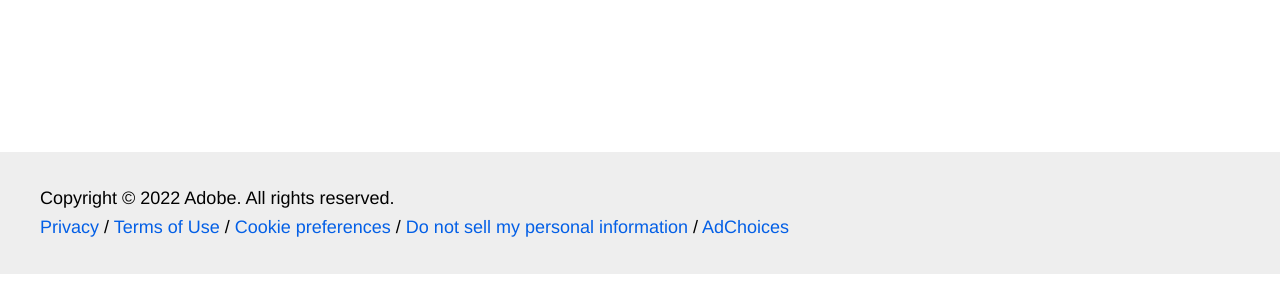
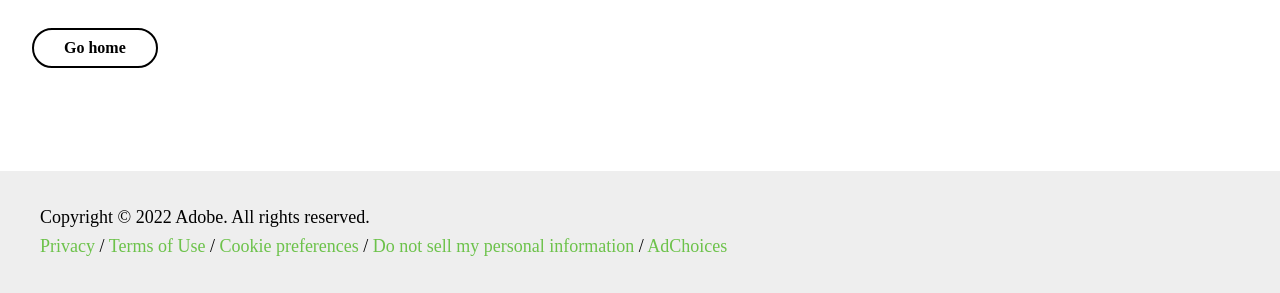
Before and after one commit to seanforeman/foal-farm-website, a website with bundled scripts: page 404.html in a window 1280 px wide. Shown: the part 648-941 px from the top of the page. Built offline with nearby package versions, Linux system fonts and the light colour scheme; files whose address does not match are found by name.

Commit message:
Adding new files

```diff
--- a/blocks/header/header.css
+++ b/blocks/header/header.css
@@ -2,7 +2,7 @@
 header .nav-wrapper {
   background-color: var(--background-color);
   width: 100%;
-  z-index: 2;
+  z-index: 3;
   position: fixed;
 }
 
--- a/styles/styles.css
+++ b/styles/styles.css
@@ -12,17 +12,12 @@
 
  :root {
   /* colors */
-  --link-color: #035fe6;
-  --link-hover-color: #136ff6;
-  --background-color: #fff;
-  --overlay-background-color: #eee;
-  --highlight-background-color: #ccc;
-  --text-color: #000;
-
-  /* fonts */
-  --body-font-family: 'helvetica neue', helvetica, ubuntu, roboto, noto, sans-serif;
-  --heading-font-family: var(--body-font-family);
-  --fixed-font-family: 'Roboto Mono', menlo, consolas, 'Liberation Mono', monospace;
+  --text-color: #000000;
+  --link-color: #6cc24a;
+  --link-hover-color: #6cc24a;
+  --background-color: #ffffff;
+  --overlay-background-color: #eeeeee;
+  --highlight-background-color: #cccccc;
 
   /* body sizes */
   --body-font-size-m: 22px;
@@ -30,15 +25,16 @@
   --body-font-size-xs: 16px;
 
   /* heading sizes */
-  --heading-font-size-xxl: 48px;
-  --heading-font-size-xl: 40px;
-  --heading-font-size-l: 32px;
-  --heading-font-size-m: 24px;
-  --heading-font-size-s: 20px;
-  --heading-font-size-xs: 18px;
+  --heading-font-size-xxl: 32px;
+  --heading-font-size-xl: 36px;
+  --heading-font-size-l: 24px;
+  --heading-font-size-m: 16px;
+  --heading-font-size-s: 13.28px;
+  --heading-font-size-xs: 10.72px;
+  --body-font-size-m: 16px;
 
   /* nav height */
-  --nav-height: 64px;
+  --nav-height: 300px;
 
 }
 
@@ -241,3 +237,16 @@ main .section {
 main .section.highlight {
   background-color: var(--highlight-background-color);
 }
+
+/* fonts */
+--heading-font-family: gooddog-new, sans-serif;
+--body-font-family: nunito, sans-serif;
+--fixed-font-family: "Roboto Mono", menlo, consolas, "Liberation Mono", monospace;
+
+/* colors */
+--text-color: #000000;
+--link-color: #6cc24a;
+--link-hover-color: #6cc24a;
+--background-color: #ffffff;
+--overlay-background-color: #eeeeee;
+--highlight-background-color: #cccccc;
```
Also changed, not shown: styles/favicon.svg (added).
